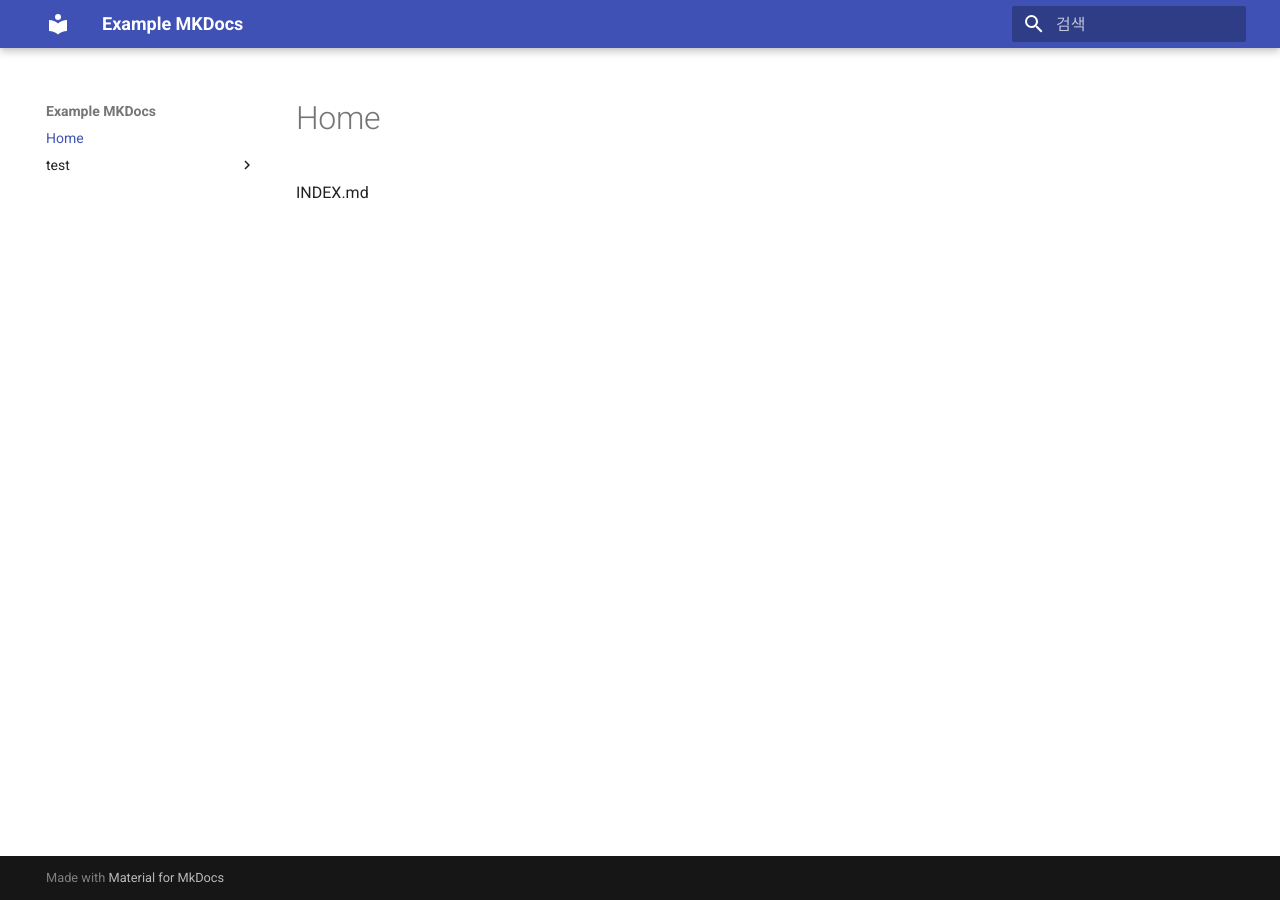
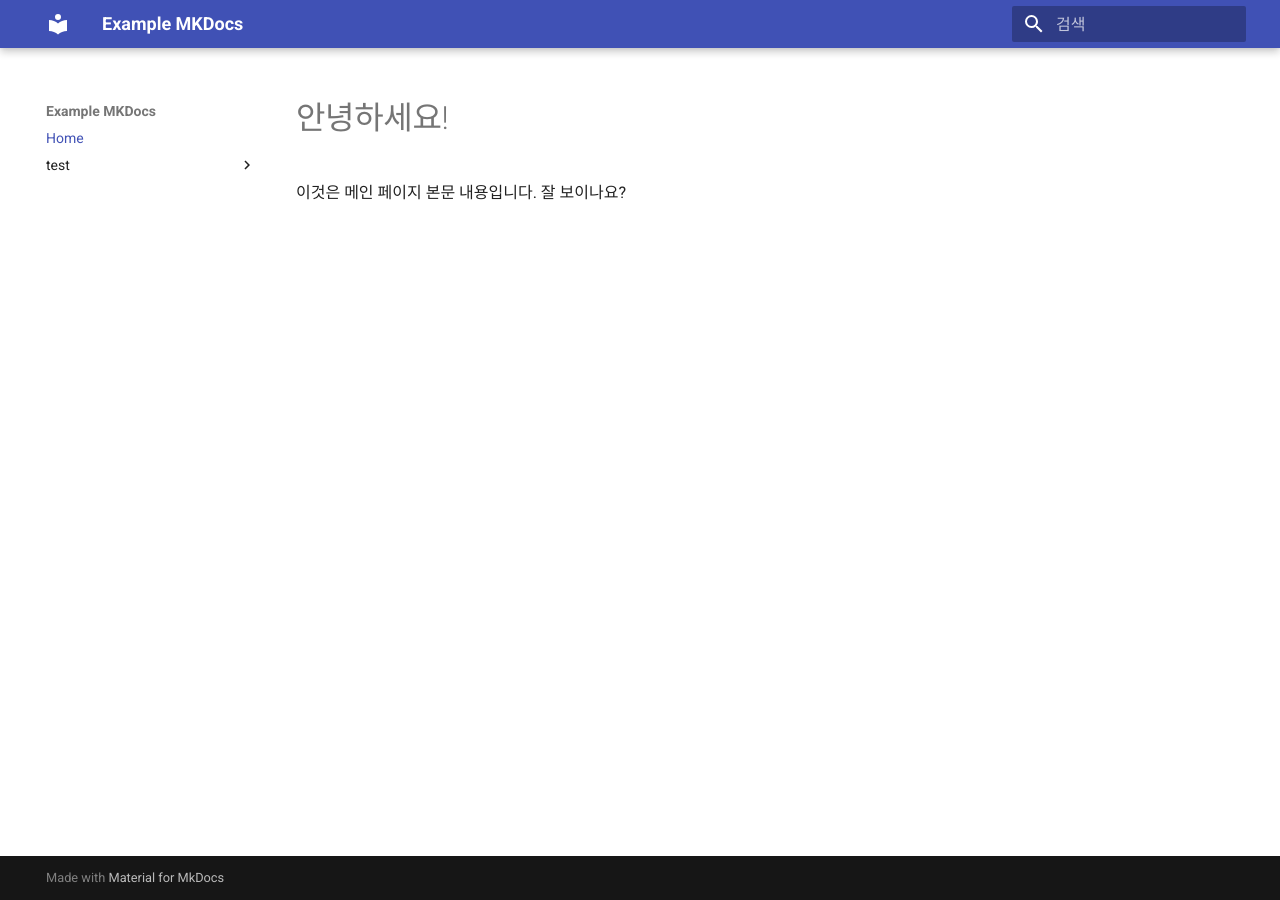
Before and after one commit to sch6393/example-mkdocs, an MkDocs documentation site: the page built from docs/index.md, in a window 1280 px wide. Built offline with MkDocs 1.6.1 and Material for MkDocs 9.7.7, drawn with Linux system fonts in a browser that asks for light colours.

Commit message:
Add main page content in Korean

```diff
--- a/docs/index.md
+++ b/docs/index.md
@@ -1 +1,2 @@
-INDEX.md
+# 안녕하세요!
+이것은 메인 페이지 본문 내용입니다. 잘 보이나요?
```
